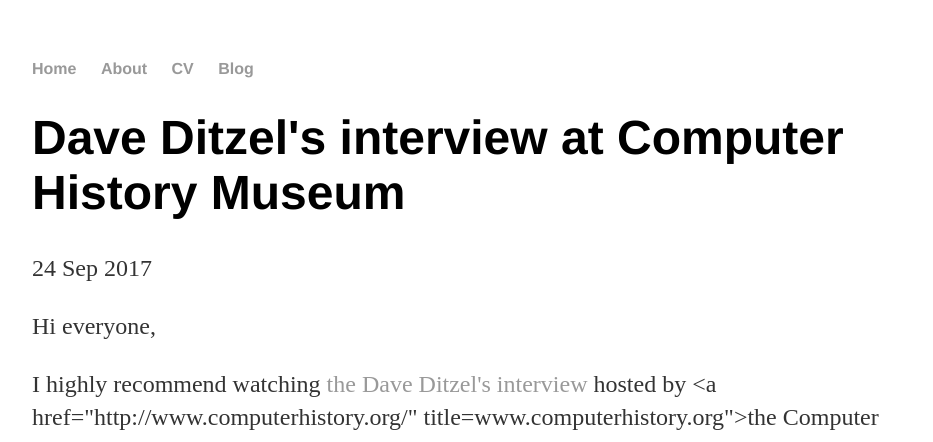
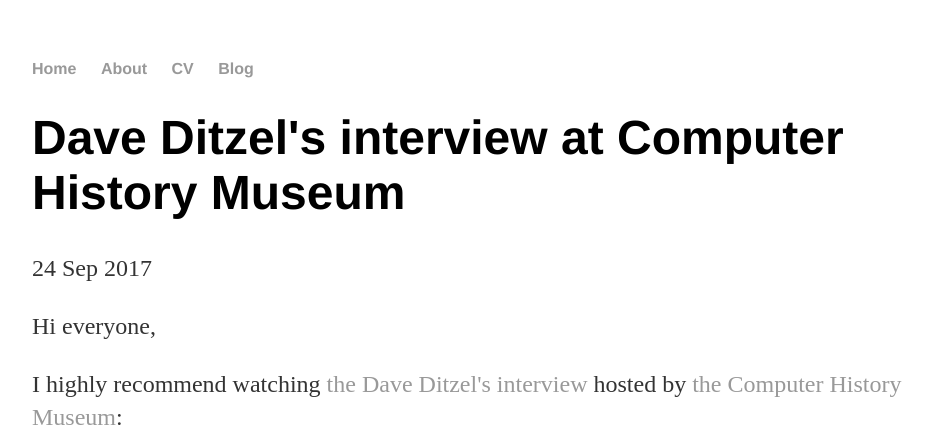
Before and after one commit to alexander-titov/alexander-titov.github.io, a Jekyll site: the page built from _posts/2017-09-24-Dave-Ditzel's-interview-at-Computer-History-Museum.md, in a window 1280 px wide. Shown: the top 442 px of the page, without its empty margins (160-1093 px from the left). Built offline with Jekyll 4.4.1, drawn with Linux system fonts in a browser that asks for light colours; some of the changed text lies outside the part shown.

Commit message:
Fix typo

```diff
--- a/_posts/2017-09-24-Dave-Ditzel's-interview-at-Computer-History-Museum.md
+++ b/_posts/2017-09-24-Dave-Ditzel's-interview-at-Computer-History-Museum.md
@@ -6,7 +6,7 @@
 
 <p>Hi everyone,</p>
 
-<p>I highly recommend watching <a href="https://youtu.be/etta_NYCVxA" title="Dave Ditzel's interview, youtube.com">the Dave Ditzel's interview</a> hosted by <a href="http://www.computerhistory.org/" title=www.computerhistory.org">the Computer History Museum</a>:</p>
+<p>I highly recommend watching <a href="https://youtu.be/etta_NYCVxA" title="Dave Ditzel's interview, youtube.com">the Dave Ditzel's interview</a> hosted by <a href="http://www.computerhistory.org/" title="www.computerhistory.org">the Computer History Museum</a>:</p>
 <iframe style="padding: 10px, 10px, 10px, 20px;" width="560" height="315" src="https://www.youtube.com/embed/etta_NYCVxA?rel=0" frameborder="0" allowfullscreen></iframe>
 
 <p>I found insterinsting the part (<a href="https://youtu.be/etta_NYCVxA?t=3848" title="Dave Ditzel's interview, youtube.com, starting at 1:04:08">1:04:08</a>) about his work with <a href="https://newsroom.intel.com/editorials/pioneering-architect-soviet-era-computing/" title="Boris Babayan at newsroom.intel.com">Boris Babayan</a> at early 90-s. I have participated in several projectes led by Boris. He is, probably, the most exciting and talanted technical person I have ever met.</p>
```
